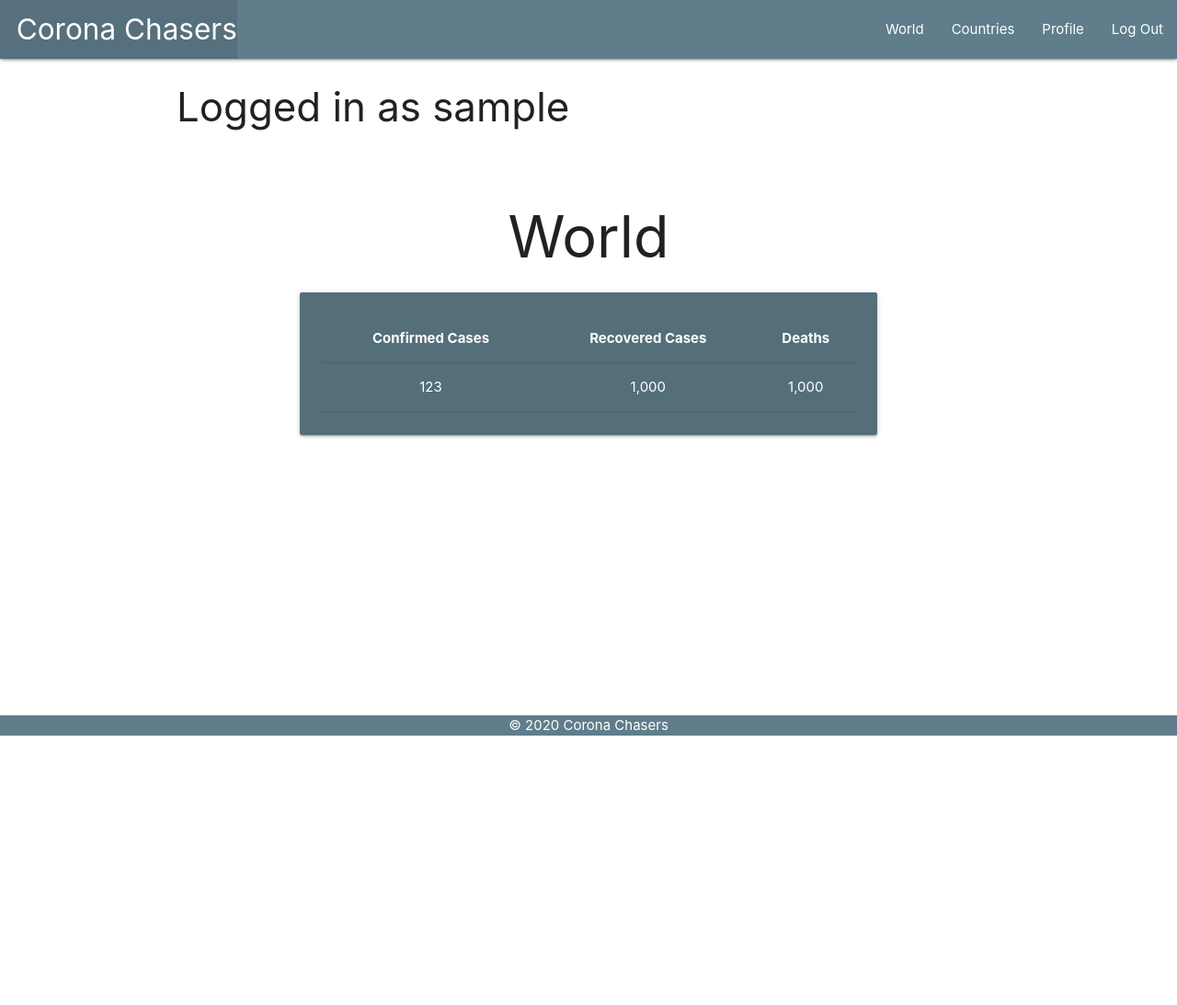
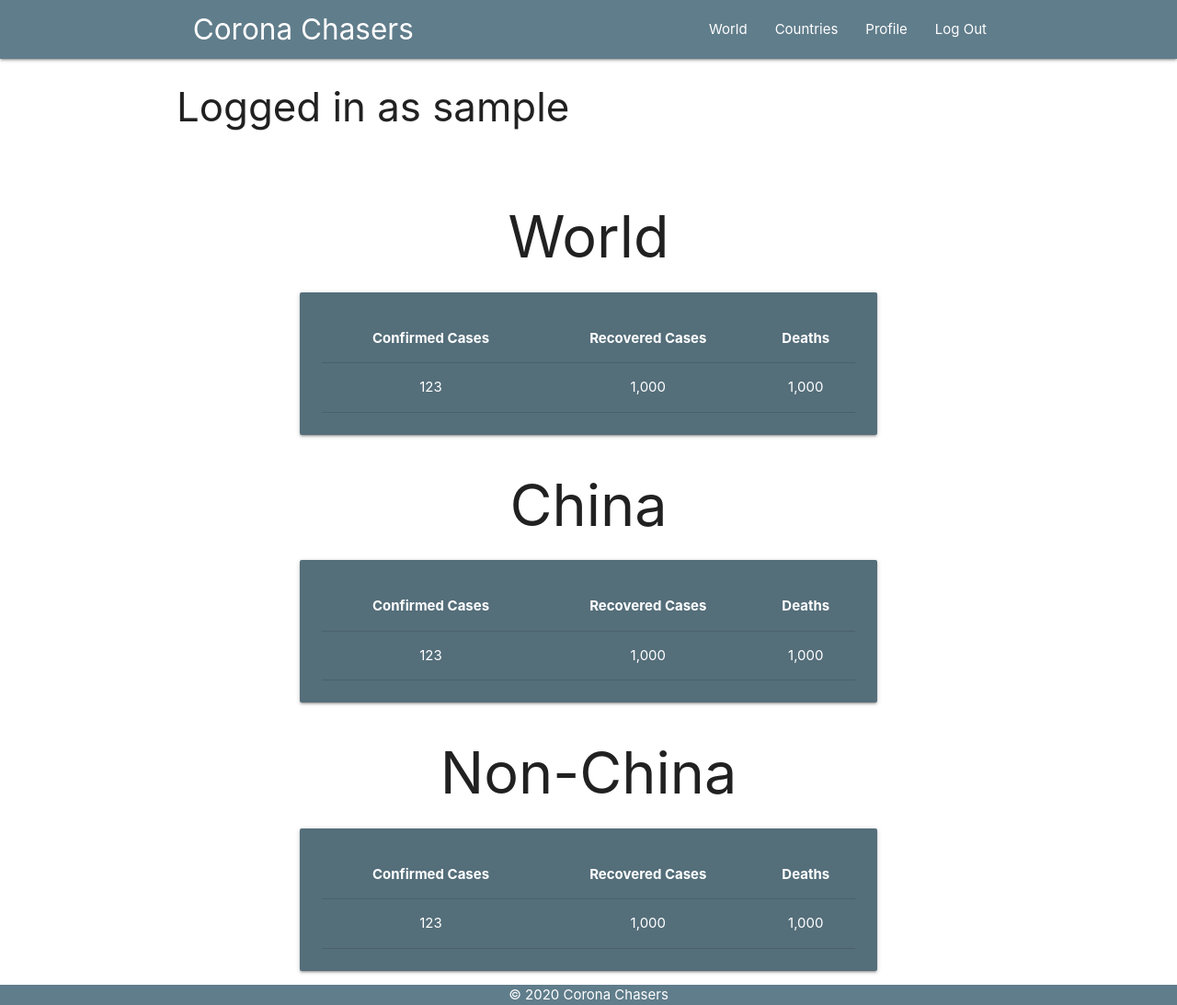
Before and after one commit to fastlane27/corona_chasers, a Django app: page / in a window 1280 px wide. Shown: the whole page at 92% size. Before the commit the page ends 800 px from the top, so only its background shows below. Run offline with Django 3.2, Linux system fonts and the light colour scheme; the visitor is signed in with stand-in values (Sample User, id 1).

Commit message:
add profile template and add style

```diff
--- a/main_app/templates/base.html
+++ b/main_app/templates/base.html
@@ -6,24 +6,25 @@
   <meta charset="UTF-8">
   <meta name="viewport" content="width=device-width, initial-scale=1.0">
   <link rel="stylesheet" href="https://cdnjs.cloudflare.com/ajax/libs/materialize/1.0.0/css/materialize.min.css">
+  <link href="https://fonts.googleapis.com/icon?family=Material+Icons" rel="stylesheet">
   <link rel="stylesheet" type="text/css" href="{% static 'css/style.css' %}">
   <title>Corona Chasers</title>
 </head>
 <body>
-  <header class="navbar-fixed">
-    <nav>
-      <div class="nav-wrapper blue-grey">
-        <ul>
-          <li><a href="/" class="left brand-logo">&nbsp;&nbsp;Corona Chasers</a></li>
-        </ul>
-        <ul class="right">
+  <nav class="nav-wrapper blue-grey">
+    <div class="container">
+      <a href="/" class="left brand-logo">&nbsp;&nbsp;Corona Chasers</a>
+      <a href="#" class="sidenav-trigger" data-target="mobile-links">
+        <i class="material-icons">menu</i>
+      </a>
+      <ul class="right hide-on-med-and-down">
         {% if user.is_authenticated %}
-            <li><a href="{">World</a></li>
-            <li><a href="{% url 'country_index' %}">Countries</a></li>
+          <li><a href="/">World</a></li>
+          <li><a href="{% url 'index' %}">Countries</a></li>
           <li><a href="">Profile</a></li>
           <li><a href="{% url 'logout' %}">Log Out</a></li>
         {% else %}
-            <li><a href="">World</a></li>
+          <li><a href="/">World</a></li>
           <li><a href="">Countries</a></li>
           <li><a href="{% url 'signup' %}">Sign Up</a></li>
           <li><a href="{% url 'login' %}">Login</a></li>
@@ -31,7 +32,26 @@
       </ul>
     </div>
   </nav>
-  </header>
+  <ul class="sidenav right" id="mobile-links">
+    {% if user.is_authenticated %}
+      <li><a href="/">World</a></li>
+      <li><a href="{% url 'index' %}">Countries</a></li>
+      <li><a href="">Profile</a></li>
+      <li><a href="{% url 'logout' %}">Log Out</a></li>
+    {% else %}
+      <li><a href="/">World</a></li>
+      <li><a href="{% url 'index' %}">Countries</a></li>
+      <li><a href="{% url 'signup' %}">Sign Up</a></li>
+      <li><a href="{% url 'login' %}">Login</a></li>
+    {% endif %}
+  </ul>
+  <script src="https://code.jquery.com/jquery-3.4.1.js"></script>
+  <script src="https://cdnjs.cloudflare.com/ajax/libs/materialize/1.0.0-beta/js/materialize.min.js"></script>
+  <script>
+    $(document).ready(function(){
+      $('.sidenav').sidenav();
+    })
+  </script>
   <main class="container">
     {% block content %}
     {% endblock %}
@@ -39,5 +59,6 @@
   <footer class="page-footer blue-grey">
     <div class="center">&copy; 2020 Corona Chasers</div>
   </footer>
+
 </body>
 </html>
--- a/main_app/templates/countries/index.html
+++ b/main_app/templates/countries/index.html
@@ -24,6 +24,5 @@
     </tr>
   </tbody>
 </table>
-{% endfor %}
 
 {% endblock %}
--- a/main_app/templates/home.html
+++ b/main_app/templates/home.html
@@ -34,4 +34,60 @@
   </div>
 </div>
 
+<h1 class="center">China</h1>
+<div class="container world">
+  <div class="centered">
+    <div class="col s12">
+      <div class="card blue-grey darken-1">
+        <div class="card-content white-text">
+          <table class="responsive-table centered">
+            <thead>
+              <tr>
+                <th>Confirmed Cases</th>
+                <th>Recovered Cases</th>
+                <th>Deaths</th>
+              </tr>
+            </thead>
+            <tbody>
+              <tr>
+                <td>123</td>
+                <td>1,000</td>
+                <td>1,000</td>
+              </tr>
+            </tbody>
+          </table>
+        </div>
+      </div>
+    </div>
+  </div>
+</div>
+
+<h1 class="center">Non-China</h1>
+<div class="container world">
+  <div class="centered">
+    <div class="col s12">
+      <div class="card blue-grey darken-1">
+        <div class="card-content white-text">
+          <table class="responsive-table centered">
+            <thead>
+              <tr>
+                <th>Confirmed Cases</th>
+                <th>Recovered Cases</th>
+                <th>Deaths</th>
+              </tr>
+            </thead>
+            <tbody>
+              <tr>
+                <td>123</td>
+                <td>1,000</td>
+                <td>1,000</td>
+              </tr>
+            </tbody>
+          </table>
+        </div>
+      </div>
+    </div>
+  </div>
+</div>
+
 {% endblock %}
--- a/main_app/urls.py
+++ b/main_app/urls.py
@@ -4,5 +4,7 @@ from . import views
 urlpatterns = [
     path('', views.home, name='home'),
     path('accounts/signup/', views.signup, name='signup'),
-    path('/index/', views.country_index, name='index')
+    path('countries/index/', views.country_index, name='index'),
+    path('countries/country/', views.country, name='country'),
+    path('profile/', views.profile, name='profile'),
 ]
--- a/main_app/views.py
+++ b/main_app/views.py
@@ -7,8 +7,14 @@ S3_BASE_URL = 'https://s3-us-east-2.amazonaws.com/'
 BUCKET = 'coronachaser'
 SESSION = boto3.Session(profile_name='coronachaser')
 
+def profile(request):
+    return render(request, 'profile.html')
+
 def country_index(request):
-    return render(request, 'index.html')
+    return render(request, 'countries/index.html')
+
+def country(request):
+    return render(request, 'countries/country.html')
 
 def home(request):
     return render(request, 'home.html')
```
Also changed, not shown: main_app/templates/countries/country.html (+52 -0 lines), main_app/templates/profile.html (added, +22 -0 lines). Lines whose indentation alone changed are shown as unchanged.
